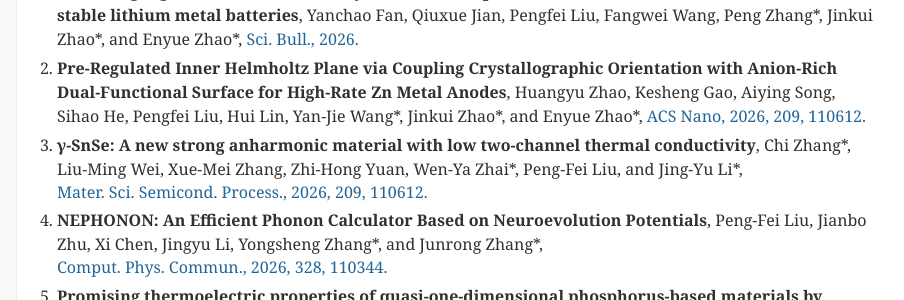
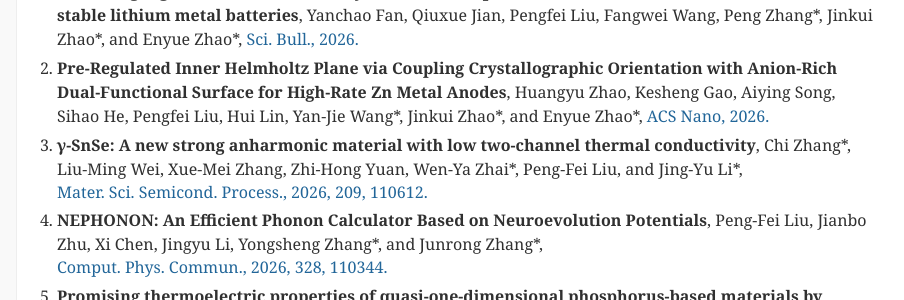
Before and after one commit to comatphys/comatphys.github.io, a Jekyll site: the page built from cv_md/publication.md, in a window 1280 px wide and 900 px high. Shown: the part 202-502 px from the top of the window, without its empty margins (174-1078 px from the left). Built offline with Jekyll 4.4.1, drawn with Linux system fonts in a browser that asks for light colours; our own code applies the rules of GitHub Pages for plain Markdown files; comment, search, counter and statistics services are not loaded.

Commit message:
Update publication.md

```diff
--- a/cv_md/publication.md
+++ b/cv_md/publication.md
@@ -5,7 +5,7 @@ Yanchao Fan, Qiuxue Jian, Pengfei Liu, Fangwei Wang, Peng Zhang\*, Jinkui Zhao\*
 
 1. **Pre-Regulated Inner Helmholtz Plane via Coupling Crystallographic Orientation with Anion-Rich Dual-Functional Surface for High-Rate Zn Metal Anodes**,
 Huangyu Zhao, Kesheng Gao, Aiying Song, Sihao He, Pengfei Liu, Hui Lin, Yan-Jie Wang\*, Jinkui Zhao\*, and Enyue Zhao\*,
-[ACS Nano, 2026, 209, 110612.](https://doi.org/10.1016/j.mssp.2026.110612)
+[ACS Nano, 2026.](https://doi.org/10.1021/acsnano.6c10899)
 
 1. **γ-SnSe: A new strong anharmonic material with low two-channel thermal conductivity**,
 Chi Zhang\*, Liu-Ming Wei, Xue-Mei Zhang, Zhi-Hong Yuan, Wen-Ya Zhai\*, Peng-Fei Liu, and Jing-Yu Li\*,
```
